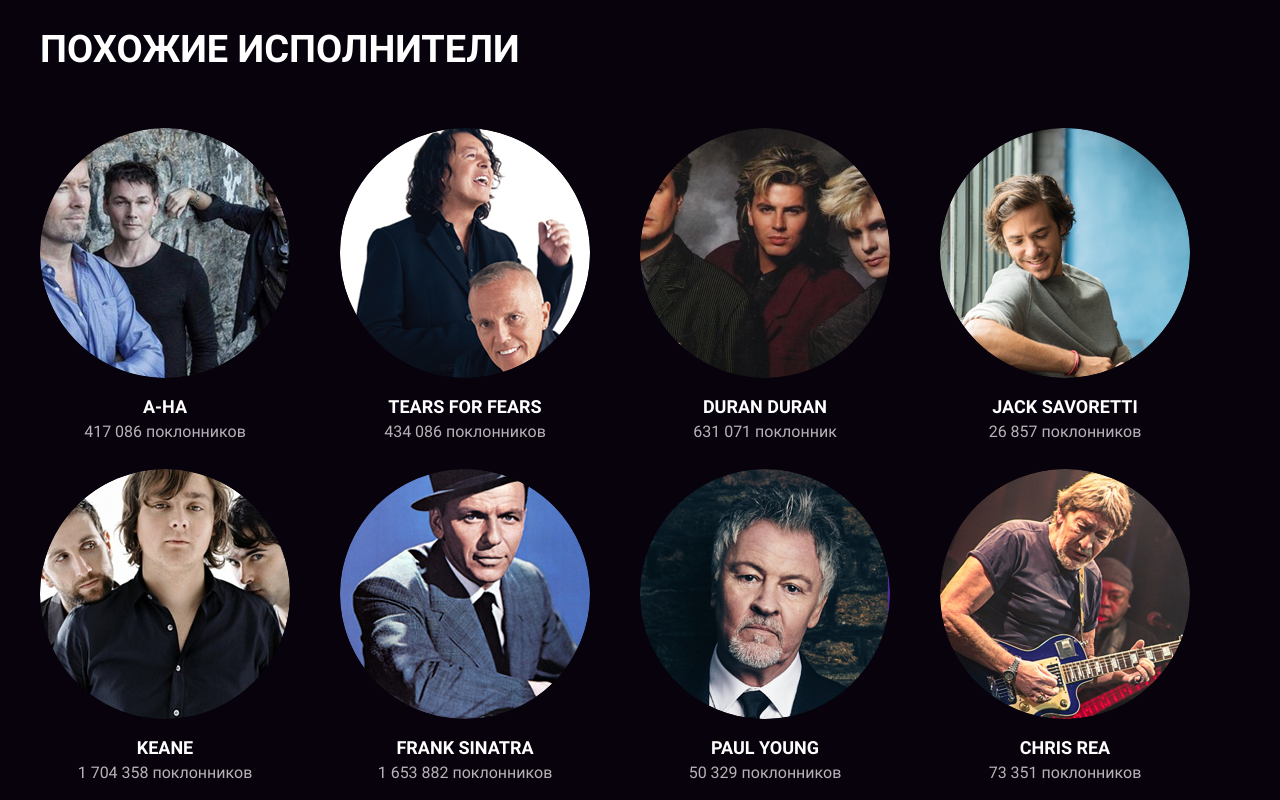
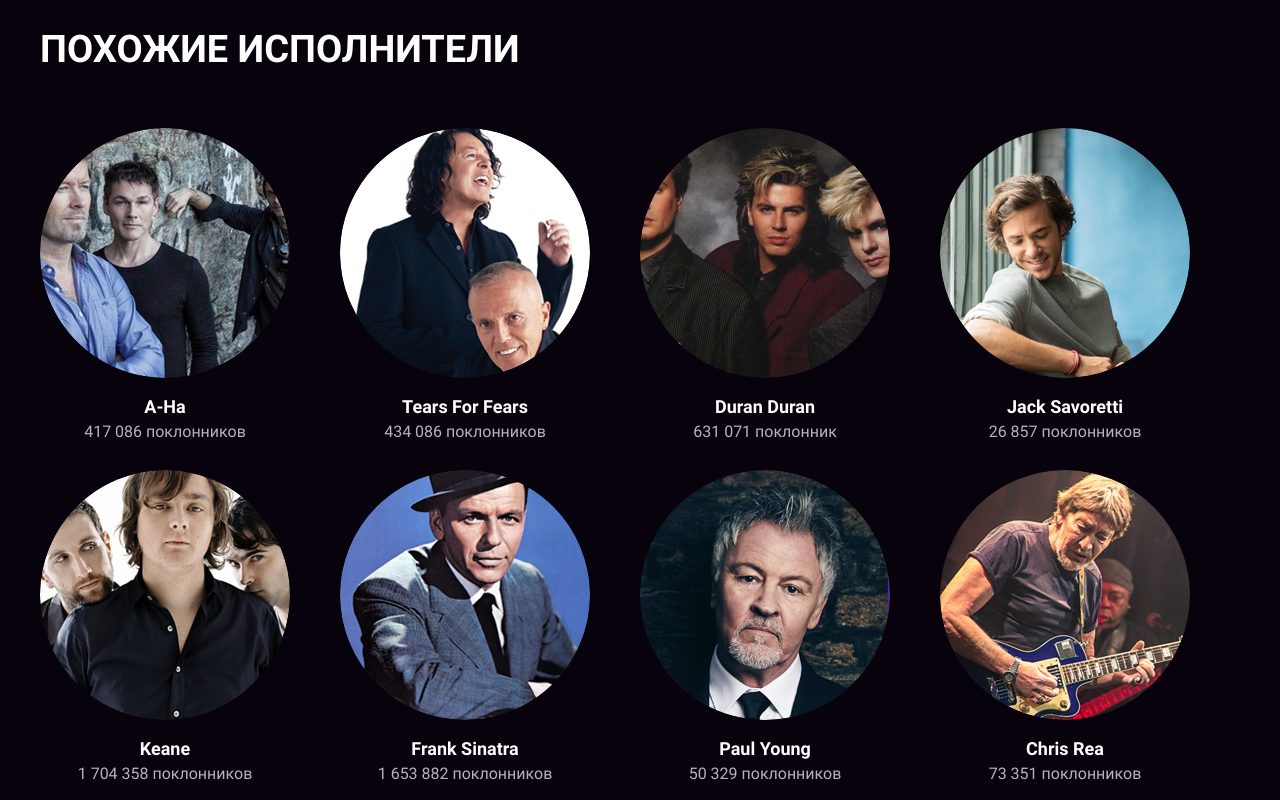
Before and after one commit to asuzdaltcev/layout-designer-project-56, a website: page src/artist.html in a window 1280 px wide. Shown: the part 2080-2880 px from the top of the page. Drawn offline with Linux system fonts and the light colour scheme.

Commit message:
Обновление стилей в app.css и similar-artists.scss: изменение значений отступов для улучшения адаптивности, добавление новых стилей для элементов информации о похожих артистах.

```diff
--- a/src/scss/similar-artists.scss
+++ b/src/scss/similar-artists.scss
@@ -13,7 +13,7 @@
     display: grid;
     grid-template-columns: repeat(4, 250px);
     gap: 50px;
-    row-gap: 25px;
+    row-gap: 26px;
   }
 
   .similar-item {
@@ -33,6 +33,7 @@
         @include h3-title;
         margin-bottom: 8px;
         margin-bottom: 0;
+        text-transform: none;
       }
 
       .similar-followers {
```
Also changed, not shown: src/css/app.css, 1 other file.
